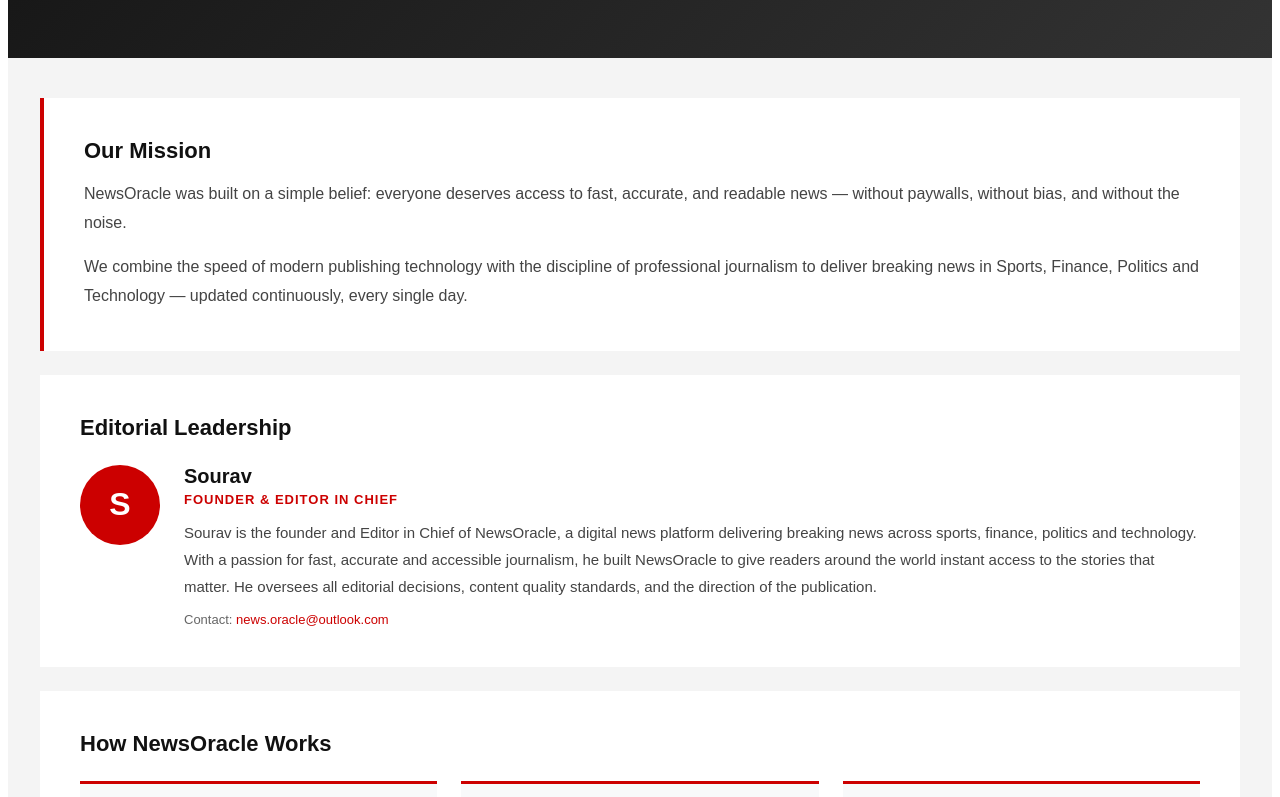
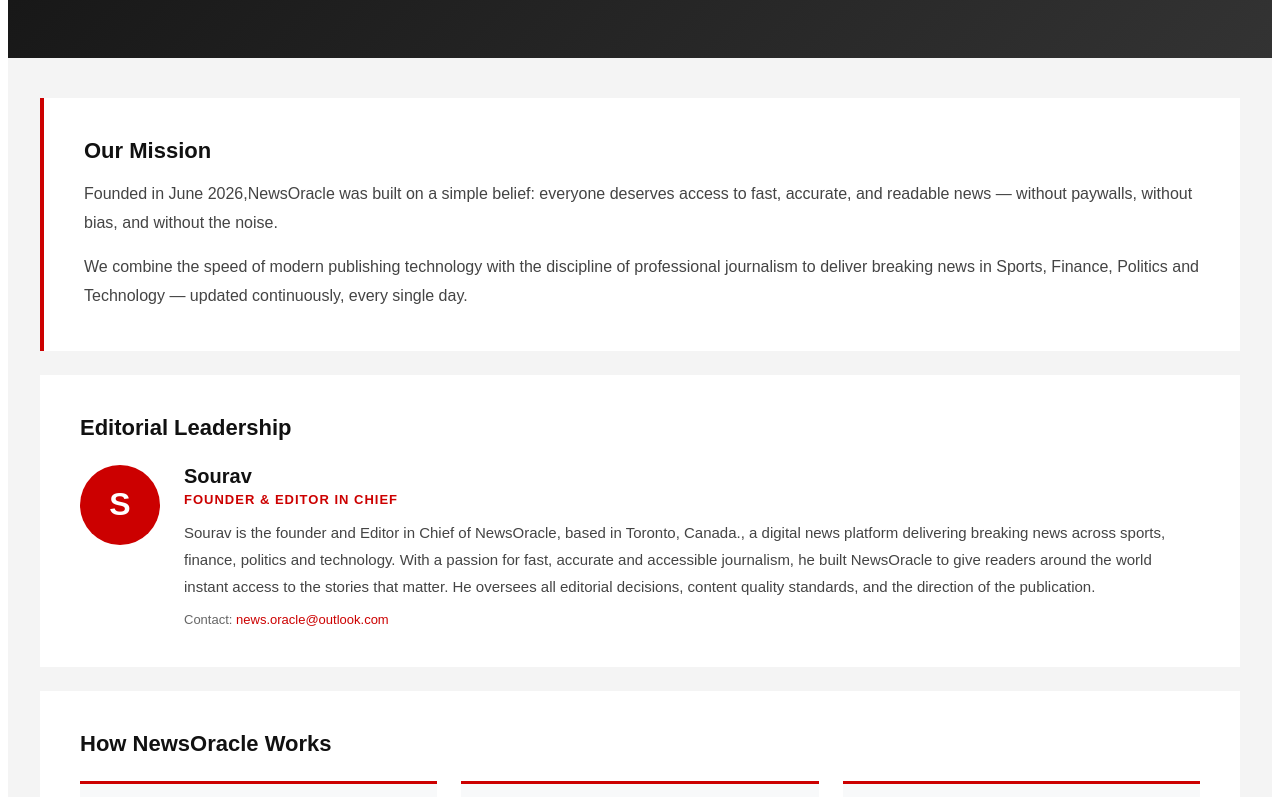
Before and after one commit to richmanempire001-cyber/newsoracle, a Next.js app: page /about in a window 1280 px wide. Shown: the part 509-1306 px from the top of the page. Built offline with nearby package versions, Linux system fonts and the light colour scheme.

Commit message:
Update about.js

```diff
--- a/pages/about.js
+++ b/pages/about.js
@@ -134,7 +134,7 @@ export default function AboutPage() {
           <div style={{ background: "#fff", padding: "40px", marginBottom: "24px", borderLeft: "4px solid #cc0000" }} className="about-box">
             <h2 style={{ fontSize: "22px", fontWeight: "900", color: "#111", margin: "0 0 16px" }}>Our Mission</h2>
             <p style={{ fontSize: "16px", lineHeight: "1.8", color: "#444", margin: "0 0 16px" }}>
-              NewsOracle was built on a simple belief: everyone deserves access to fast, accurate, and readable news — without paywalls, without bias, and without the noise.
+              Founded in June 2026,NewsOracle was built on a simple belief: everyone deserves access to fast, accurate, and readable news — without paywalls, without bias, and without the noise.
             </p>
             <p style={{ fontSize: "16px", lineHeight: "1.8", color: "#444", margin: 0 }}>
               We combine the speed of modern publishing technology with the discipline of professional journalism to deliver breaking news in Sports, Finance, Politics and Technology — updated continuously, every single day.
@@ -152,7 +152,7 @@ export default function AboutPage() {
                 <p style={{ margin: "0 0 4px", fontSize: "20px", fontWeight: "900", color: "#111" }}>Sourav</p>
                 <p style={{ margin: "0 0 12px", fontSize: "13px", color: "#cc0000", fontWeight: "700", textTransform: "uppercase", letterSpacing: "1px" }}>Founder & Editor in Chief</p>
                 <p style={{ margin: 0, fontSize: "15px", color: "#444", lineHeight: "1.8" }}>
-                  Sourav is the founder and Editor in Chief of NewsOracle, a digital news platform delivering breaking news across sports, finance, politics and technology. With a passion for fast, accurate and accessible journalism, he built NewsOracle to give readers around the world instant access to the stories that matter. He oversees all editorial decisions, content quality standards, and the direction of the publication.
+                  Sourav is the founder and Editor in Chief of NewsOracle, based in Toronto, Canada., a digital news platform delivering breaking news across sports, finance, politics and technology. With a passion for fast, accurate and accessible journalism, he built NewsOracle to give readers around the world instant access to the stories that matter. He oversees all editorial decisions, content quality standards, and the direction of the publication.
                 </p>
                 <p style={{ margin: "12px 0 0", fontSize: "13px", color: "#666" }}>
                   Contact: <a href="mailto:news.oracle@outlook.com" style={{ color: "#cc0000", textDecoration: "none" }}>news.oracle@outlook.com</a>
```
